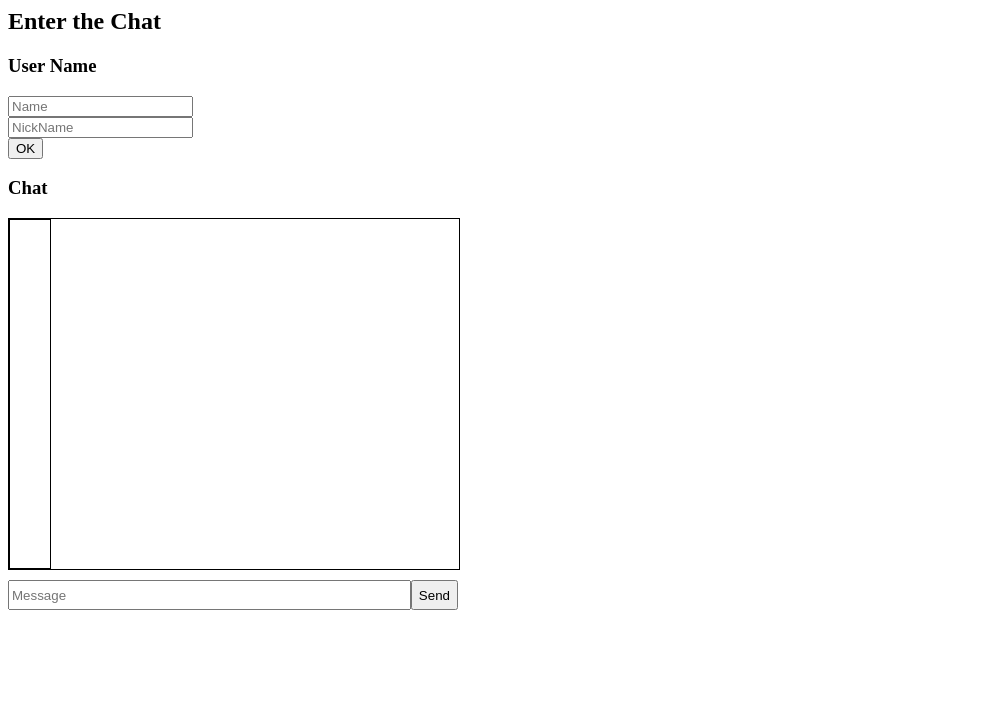
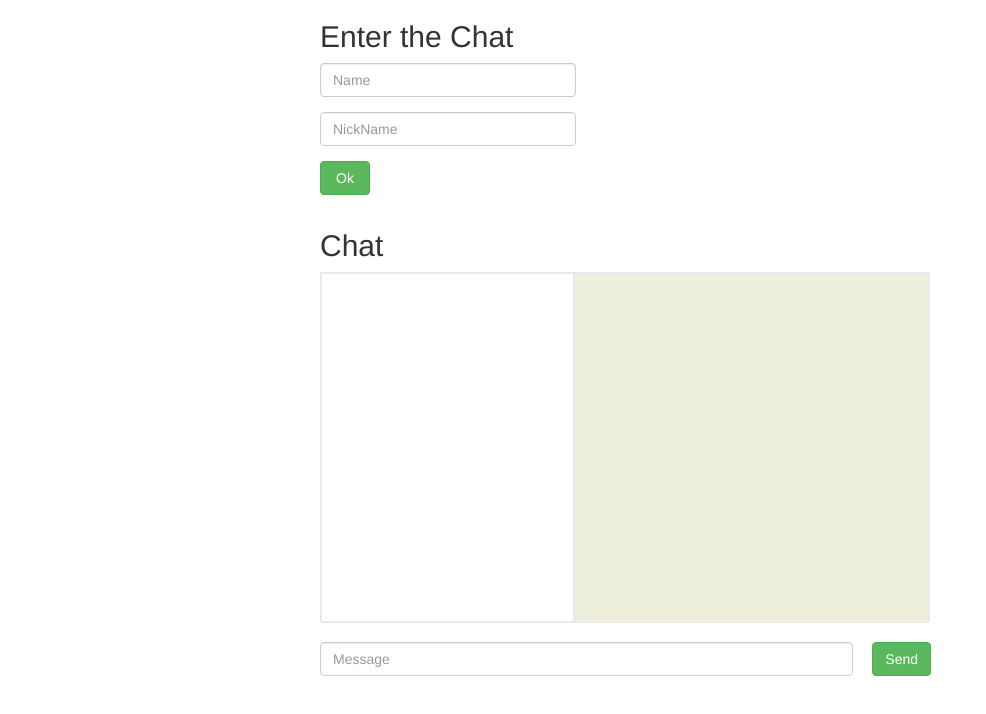
Before and after one commit to LizaHavrylenko/chat-node-ajax, a website: page index.html in a window 1280 px wide. Shown: the whole page, without its empty margins (0-986 px from the left). Drawn offline with nearby package versions, Linux system fonts and the light colour scheme; no server answers.

Commit message:
Change layout to bootstrap in index.html

```diff
--- a/index.html
+++ b/index.html
@@ -1,51 +1,58 @@
-
 <html lang="en">
     <head>
         <meta charset="utf-8" />
+        <meta name = "viewport" content = "width = device-width, initial-scale = 1">
+        <link rel="stylesheet" href="https://maxcdn.bootstrapcdn.com/bootstrap/3.3.7/css/bootstrap.min.css">
+        <script src="https://ajax.googleapis.com/ajax/libs/jquery/3.3.1/jquery.min.js"></script>
+        <script src="https://maxcdn.bootstrapcdn.com/bootstrap/3.3.7/js/bootstrap.min.js"></script>
         <title>Chat</title>
-
-        <link rel="stylesheet" media="screen" href="styles.css">
-
+        <link rel="stylesheet" media="screen" href="test-styles.css">
         <script src="script.js" defer></script>
     </head>
     <body>
-        <div class = "entry-form">
-        <h2>Enter the Chat</h2>
-         <h3>User Name</h3>
-          <div>
-         <input type = "text" placeholder = "Name" id = "nameInput">
+
+    <div class = "container">
+      <div class = "row no-gutter">
+        <div class = "col-md-12 ">
+          <h2>Enter the Chat</h2>
+          <form>
+              <div class = "form-group">
+                 <input type = "text" class = "form-control" placeholder = "Name" id = "nameInput">
+              </div>
+              <div class = "form-group">
+                 <input type = "text"class = "form-control" placeholder = "NickName" id = "nickNameInput">
+              </div>
+              <button type = "button" class = "btn btn-success" id = "nameButton">Ok</button>
+          </form>
+        </div>
+      </div>
+
+      <div class = "row no-gutter">
+        <div class = "col-md-12">
+          <h2>Chat</h2>
+        </div>
+      </div>
+
+      <div class = "row chat-content">
+        <div class = "col-md-5 usersList">
+          <ul id = "usersList"  class = "list-group user">
+          </ul>
+        </div>
+        <div class = "col-md-7 messagesList">
+          <div class="messages" id = "allMessages">
           </div>
-          <div>
-         <input type = "text" placeholder = "NickName" id = "nickNameInput">
-            </div>
-         <input type = "button" value = "OK" id = "nameButton">
         </div>
-       <h3>Chat<h3>
-    <div class = "container">
-      <aside class="usersList">
-        <ul id = "usersList" class = "user">
+      </div>
 
-        </ul>
-      </aside>
-      <section class="messages" id = "allMessages">
-          <!-- <ul id = "allMessages">
+      <div class = "row send-message-wrapper">
+        <div class = "col-md-10 inputForm">
+          <input type = "text" class = "form-control" placeholder = "Message" id = "messageInput">
+        </div>
+        <div class = "col-md-2 message-button">
+          <input type = "button" class = "btn btn-success" value = "Send" id = "sendMessage">
+        </div>
+      </div>
 
-           <!--  <li class = messageRight>
-            <a class="message-author" href=""> Name(@nick) </a>
-            <span class="message-date">  Fri Jan 25 2015 - 11:12:36 </span>
-            <span class="message-content">Blabla</span>
-            </li>
-           <li class = messageLeft>
-            <a class="message-author" href="#"> Lisa Jordan </a>
-            <span class="message-date">  Fri Jan 25 2015 - 11:12:36 </span>
-            <span class="message-content">Blabla</span>
-           </li>
-            </ul> -->
-      </section>
-     </div>
-    <div class = "sendMessage">
-      <input type = "text" placeholder = "Message" id = "messageInput">
-      <input type = "button" value = "Send" id = "sendMessage">
     </div>
     </body>
-    </html>
+  </html>
```
Also changed, not shown: test-html.html (+1 -1 lines).
